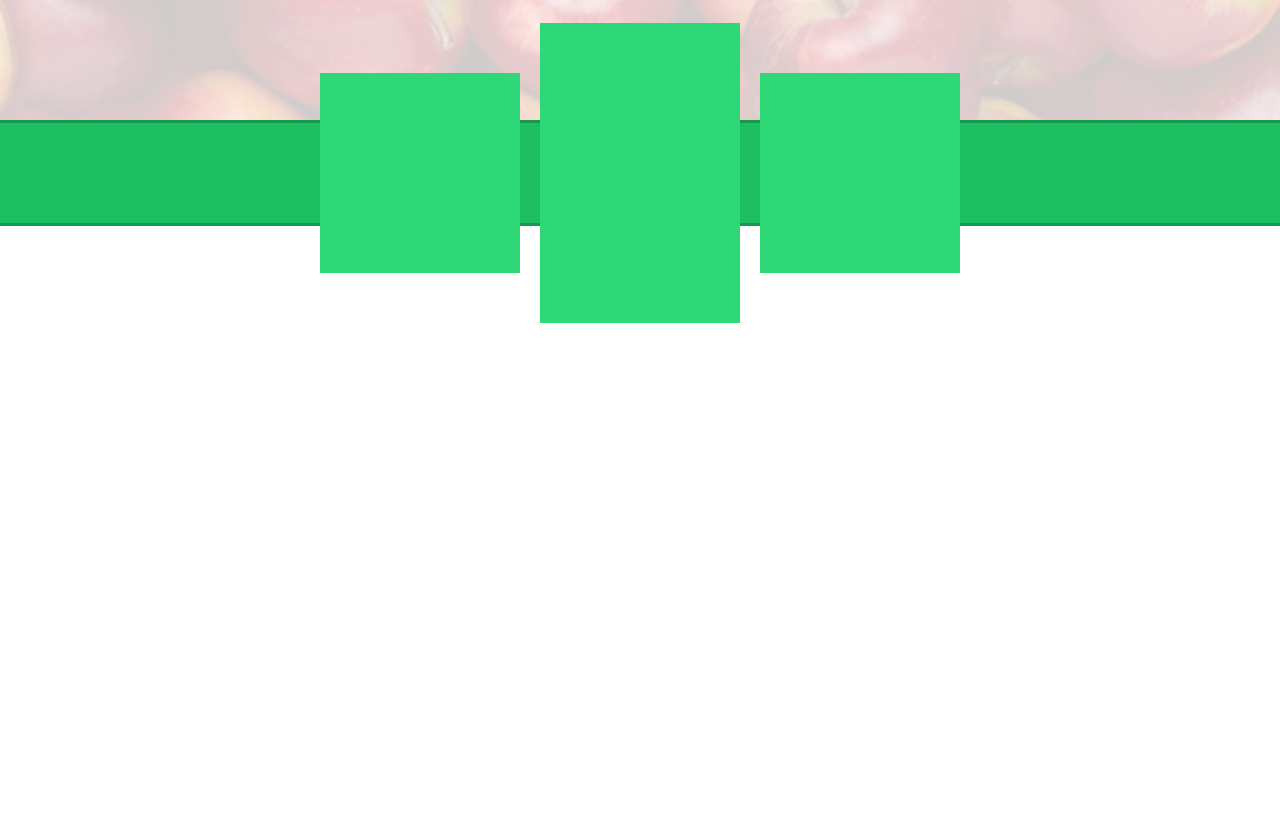
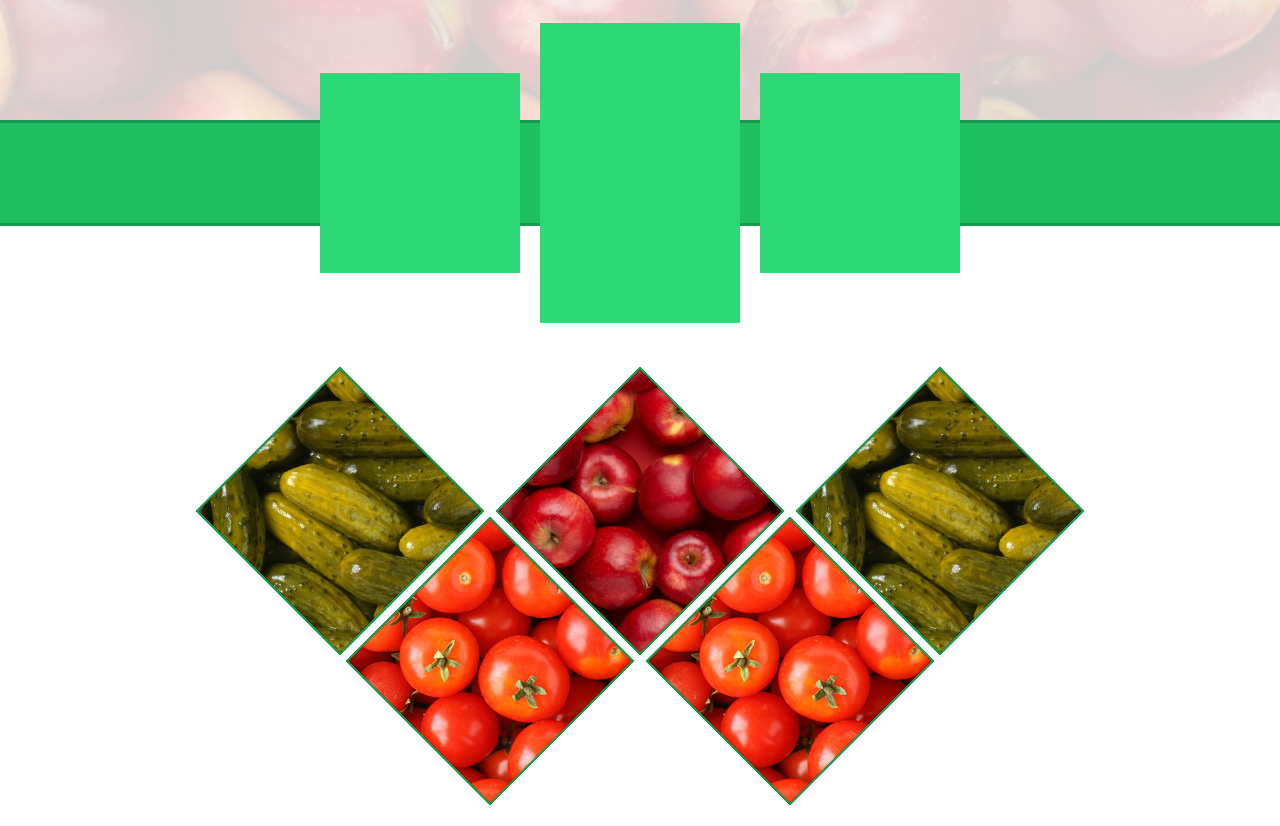
Before and after one commit to 965750/radam, a website: page src/index.html in a window 1280 px wide. Shown: the part 680-1506 px from the top of the page. Before the commit the page ends 1003 px from the top, so only its background shows below. Drawn offline with nearby package versions, Linux system fonts and the light colour scheme.

Commit message:
firma section added

```diff
--- a/src/index.html
+++ b/src/index.html
@@ -32,7 +32,7 @@
 
         </article>
     </header>
-    <main>
+    <main class="firma">
         <article class="cards">
             <div class="cardsCont">
                 <div class="singleCardCont" id="card1"></div>
@@ -40,6 +40,15 @@
                 <div class="singleCardCont" id="card3"></div>
             </div>
         </article>
+        <article class="diamondPreCont">
+        <article class="diamondCont">
+            <div class="singleDiamondCont" id="diamon1"><div class="sImg"></div></div>
+            <div class="singleDiamondCont" id="diamon2"><div class="sImg"></div></div>
+            <div class="singleDiamondCont" id="diamon3"><div class="sImg"></div></div>
+            <div class="singleDiamondCont" id="diamon4"><div class="sImg"></div></div>
+            <div class="singleDiamondCont" id="diamon5"><div class="sImg"></div></div>
+        </article>
+        </article>
     </main>
 </body>
 
--- a/src/scss/style.scss
+++ b/src/scss/style.scss
@@ -88,14 +88,90 @@ header {
             background-color: $zero;
         }
         #card2 {
-	        margin: -100px 0px;
+            margin: -100px 0px;
             height: 300px;
-}
+        }
         #card3 {
-	        margin-left: 20px;
-}
-        #card1{
+            margin-left: 20px;
+        }
+        #card1 {
             margin-right: 20px;
         }
     }
 }
+
+.firma {}
+
+.diamondPreCont {
+    position: relative;
+    height: 600px;
+}
+
+.diamondCont {
+    height: 150px;
+    width: 600px;
+    padding: 0;
+    margin: 0;
+    position: absolute;
+    top: 60%;
+    left: 50%;
+    transform: translate(-50%, -50%);
+
+    .singleDiamondCont {
+        height: 200px;
+        width: 200px;
+        border: 2px solid $second;
+        transform: rotate(45deg);
+        position: absolute;
+        background-color: black;
+        transition: .5s;
+        margin: -102px;
+        overflow: hidden;
+    }
+    #diamon1 {
+        top: 0px;
+        left: 0px;
+        .sImg {
+            background: url("../img/pickle.jpg");
+            background-size: cover;
+        }
+    }
+    #diamon2 {
+        bottom: 0px;
+        left: 25%;
+        .sImg {
+            background: url("../img/tomato.jpg");
+            background-size: cover;
+        }
+    }
+    #diamon3 {
+        top: 0px;
+        left: 50%;
+        .sImg {
+            background: url("../img/apple.jpg");
+            background-size: cover;
+        }
+    }
+    #diamon4 {
+        bottom: 0px;
+        left: 75%;
+        .sImg {
+            background: url("../img/tomato.jpg");
+            background-size: cover;
+        }
+    }
+    #diamon5 {
+        top: 0px;
+        left: 100%;
+        .sImg {
+            background: url("../img/pickle.jpg");
+            background-size: cover;
+        }
+    }
+    .sImg {
+        width: 100%;
+        height: 100%;
+        transform: rotate(-45deg) scale(1.42);
+    }
+
+}
```
Also changed, not shown: src/css/style.css.
